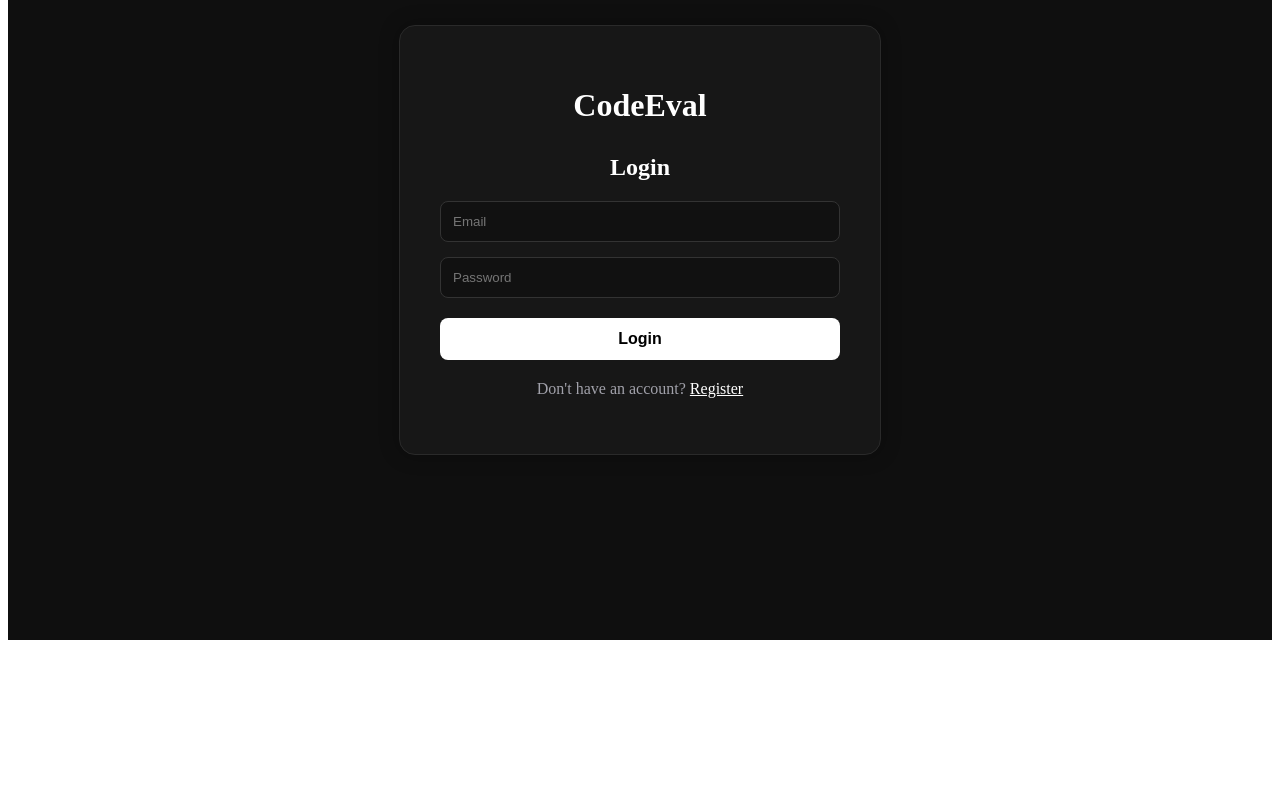
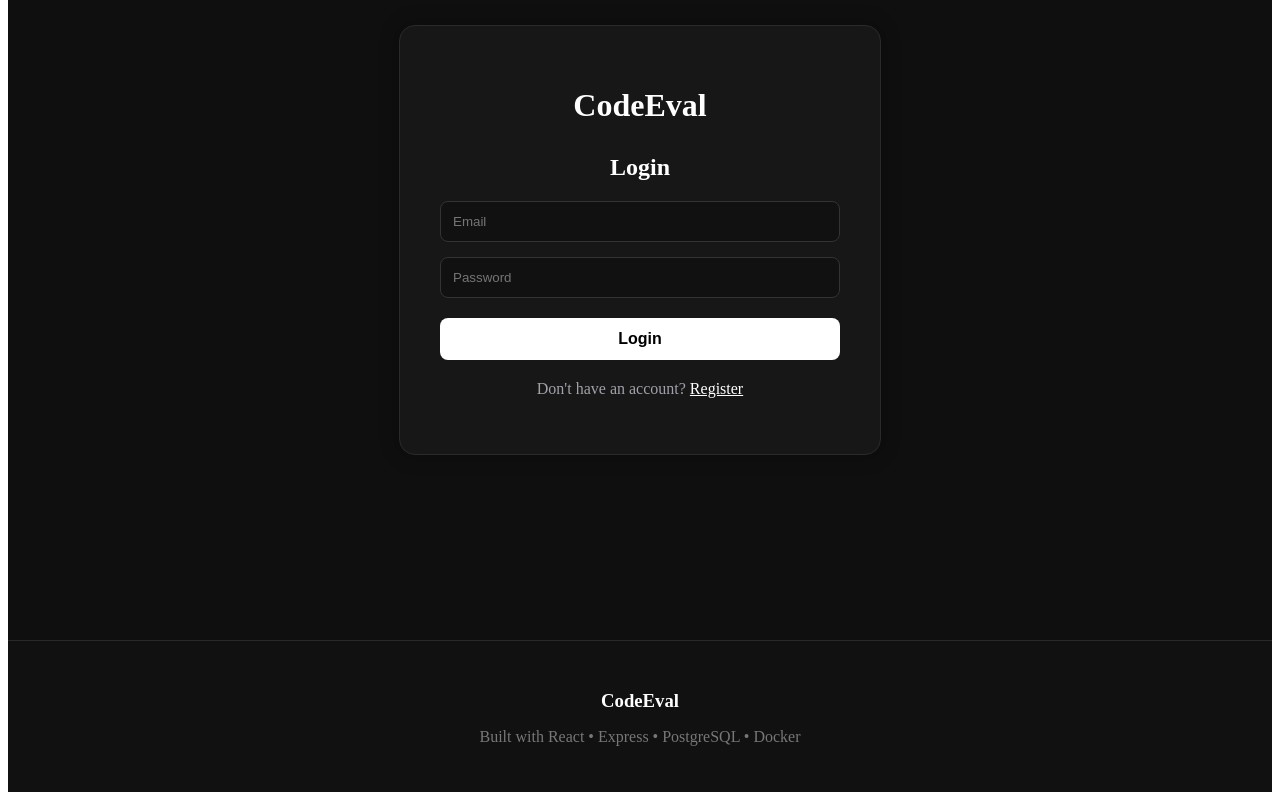
Before and after one commit to jay-5456/code-eval-platform, a React app in the folder frontend/: page /login in a window 1280 px wide. Shown: the part 168-968 px from the top of the page. Before the commit the page ends 816 px from the top, so only its background shows below. Built offline with nearby package versions, Linux system fonts and the light colour scheme; the HTML template or start-up script is replaced by a standard one.

Commit message:
added footer

```diff
--- a/frontend/src/App.jsx
+++ b/frontend/src/App.jsx
@@ -10,6 +10,8 @@ import ProtectedRoute
 from "./components/ProtectedRoute";
 import Problems
 from "./pages/Problems";
+import Footer
+from "./components/Footer";
 import AdminDashboard
 from "./pages/AdminDashboard";
 import ProblemDetails
@@ -90,6 +92,7 @@ element={
 }
 />
     </Routes>
+    <Footer />
 
 </>
 
--- /dev/null
+++ b/frontend/src/components/Footer.jsx
@@ -0,0 +1,39 @@
+function Footer(){
+
+return(
+
+<div
+style={{
+padding:"30px",
+textAlign:"center",
+color:"#777777",
+borderTop:"1px solid #2a2a2a",
+backgroundColor:"#111111",
+marginTop:"auto"
+}}
+>
+
+<h3
+style={{
+marginBottom:"10px",
+color:"#ffffff"
+}}
+>
+
+CodeEval
+
+</h3>
+
+<p>
+
+Built with React • Express • PostgreSQL • Docker
+
+</p>
+
+</div>
+
+);
+
+}
+
+export default Footer;
```
